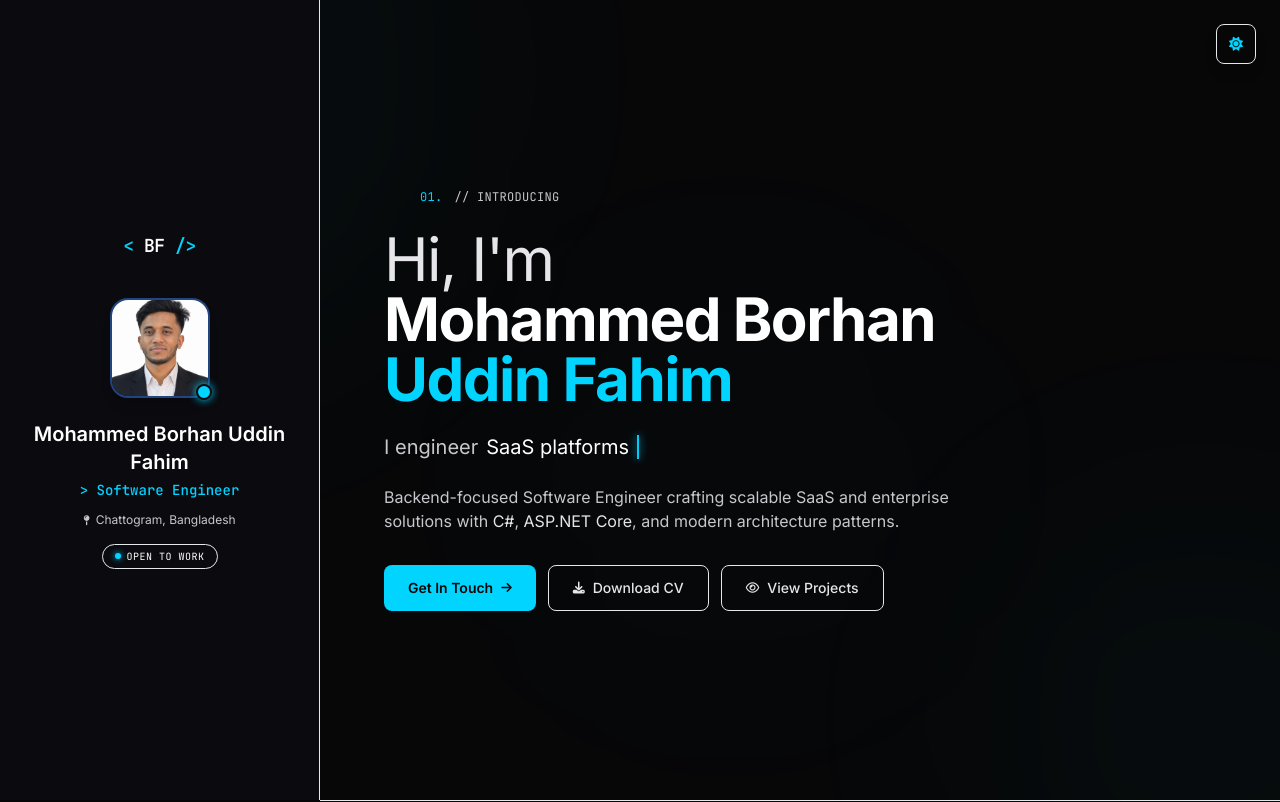
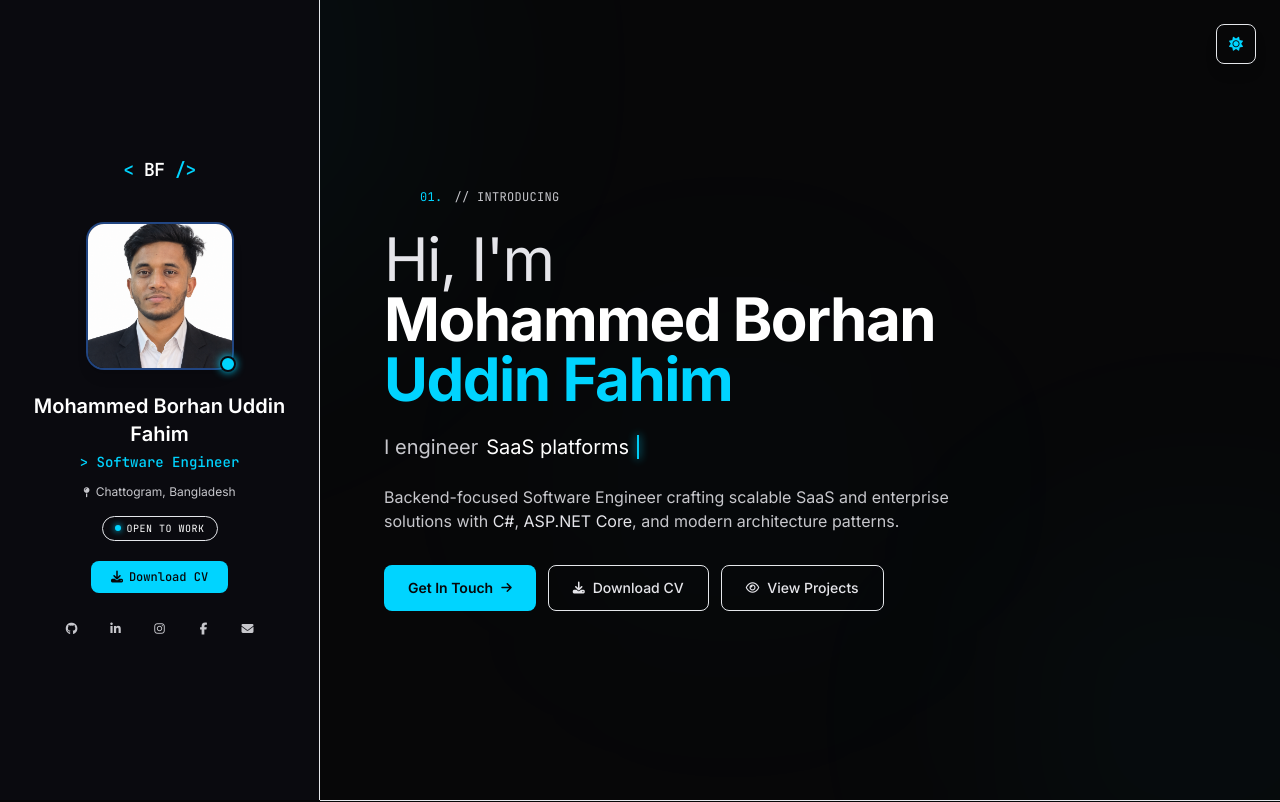
Before and after one commit to mdborhandev/cv.borhan, a plain HTML site: page index.html in a window 1280 px wide. Shown: the top 802 px of the page. Drawn offline with nearby package versions, Linux system fonts and the light colour scheme.

Commit message:
Update index.html

```diff
--- a/index.html
+++ b/index.html
@@ -42,7 +42,7 @@
 
       <!-- Profile -->
       <div class="relative mb-6">
-        <div class="w-24 h-24 rounded-2xl overflow-hidden ring-2 ring-[var(--accent)]/10 shadow-lg shadow-[var(--accent)]/5">
+        <div class="w-36 h-36 rounded-2xl overflow-hidden ring-2 ring-[var(--accent)]/10 shadow-lg shadow-[var(--accent)]/5">
           <img src="assets/profile.png" alt="Mohammed Borhan Uddin Fahim" class="w-full h-full object-cover">
         </div>
         <span class="absolute -bottom-1 -right-1 w-4 h-4 rounded-full bg-[var(--accent)] border-2 border-[var(--bg-sidebar)] shadow-[0_0_8px_var(--accent)]"></span>
@@ -61,7 +61,30 @@
         <span class="text-[10px] text-[var(--accent)]/60 tracking-wider uppercase font-['JetBrains_Mono']">Open to work</span>
       </div>
 
+      <!-- CV Download -->
+      <a href="assets/Borhan-Fahim-Resume.pdf" download
+         class="mt-5 px-5 py-2 rounded-lg bg-[var(--accent)] text-[var(--bg)] text-xs font-medium font-['JetBrains_Mono'] hover:opacity-90 transition-opacity">
+        <i class="fas fa-download mr-1.5"></i>Download CV
+      </a>
 
+      <!-- Social Icons -->
+      <div class="flex items-center gap-3 mt-5">
+        <a href="https://github.com/mdborhandev" target="_blank" rel="noopener noreferrer" class="w-8 h-8 rounded-lg bg-[var(--accent)]/10 flex items-center justify-center text-muted hover:text-[var(--accent)] hover:bg-[var(--accent)]/20 transition-all duration-300 text-xs" aria-label="GitHub">
+          <i class="fab fa-github"></i>
+        </a>
+        <a href="https://linkedin.com/in/borhan-uddin-fahim" target="_blank" rel="noopener noreferrer" class="w-8 h-8 rounded-lg bg-[var(--accent)]/10 flex items-center justify-center text-muted hover:text-[var(--accent)] hover:bg-[var(--accent)]/20 transition-all duration-300 text-xs" aria-label="LinkedIn">
+          <i class="fab fa-linkedin-in"></i>
+        </a>
+        <a href="https://www.instagram.com/iamborhan07/" target="_blank" rel="noopener noreferrer" class="w-8 h-8 rounded-lg bg-[var(--accent)]/10 flex items-center justify-center text-muted hover:text-[var(--accent)] hover:bg-[var(--accent)]/20 transition-all duration-300 text-xs" aria-label="Instagram">
+          <i class="fab fa-instagram"></i>
+        </a>
+        <a href="https://www.facebook.com/iamborhan07/" target="_blank" rel="noopener noreferrer" class="w-8 h-8 rounded-lg bg-[var(--accent)]/10 flex items-center justify-center text-muted hover:text-[var(--accent)] hover:bg-[var(--accent)]/20 transition-all duration-300 text-xs" aria-label="Facebook">
+          <i class="fab fa-facebook-f"></i>
+        </a>
+        <a href="mailto:mdborhan.dev@gmail.com" class="w-8 h-8 rounded-lg bg-[var(--accent)]/10 flex items-center justify-center text-muted hover:text-[var(--accent)] hover:bg-[var(--accent)]/20 transition-all duration-300 text-xs" aria-label="Email">
+          <i class="fas fa-envelope"></i>
+        </a>
+      </div>
 
     </div>
 
```
